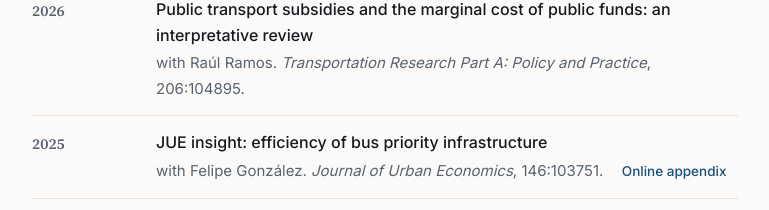
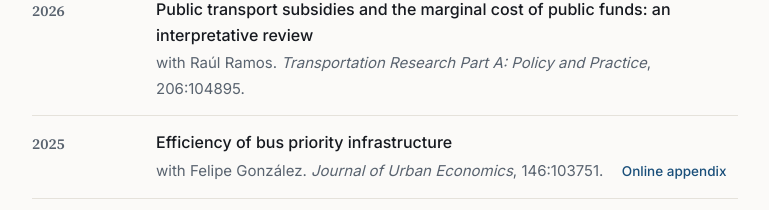
Before and after one commit to hugosilvam/hugosilvam.github.io, a plain HTML site: page index.html in a window 1280 px wide. Shown: the part 1292-1502 px from the top of the page, without its empty margins (392-1161 px from the left). Drawn offline with Linux system fonts and the light colour scheme.

Commit message:
Quita el prefijo JUE insight del titulo del paper de bus priority
Co-Authored-By: Claude Opus 5.5 <noreply@anthropic.com>

```diff
--- a/index.html
+++ b/index.html
@@ -287,7 +287,7 @@
       <li>
         <span class="yr">2025</span>
         <div>
-          <a class="title" href="pdf/bus-priority.pdf">JUE insight: efficiency of bus priority infrastructure</a>
+          <a class="title" href="pdf/bus-priority.pdf">Efficiency of bus priority infrastructure</a>
           <span class="meta">with Felipe González. <i>Journal of Urban Economics</i>, 146:103751.</span>
           <span class="filelinks">
             <a href="pdf/bus-priority-appendix.pdf">Online appendix</a>
```
